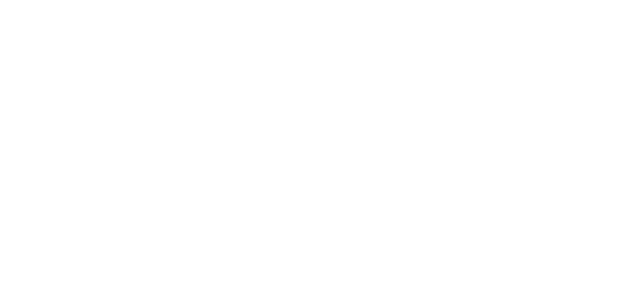
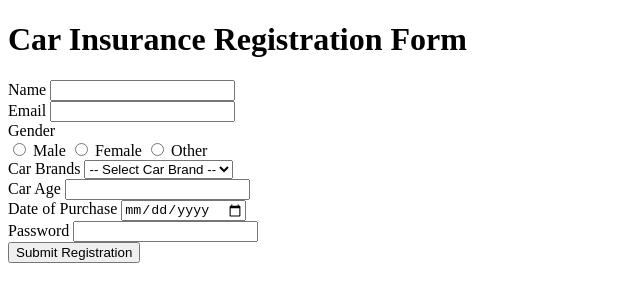
Before and after one commit to acciojob/car-insurance-form-banuraj2402-ops, a website: page main.html in a window 1280 px wide. Shown: the whole page, without its empty margins (0-640 px from the left). Drawn offline with Linux system fonts and the light colour scheme.

Commit message:
created a submission

```diff
--- a/main.html
+++ b/main.html
@@ -8,6 +8,91 @@
 
 <body>
 	<!-- the entire body must be written by student -->
+
+    <h1>Car Insurance Registration Form</h1>
+
+    <form method="POST">
+
+        <div>
+            <label for="name">Name</label>
+            <input
+                type="text"
+                id="name"
+                name="name"
+                required
+            >
+        </div>
+        <div>
+            <label for="email">Email</label>
+            <input
+                type="email"
+                id="email"
+                name="email"
+                required
+            >
+        </div>
+        <div>
+            <label>Gender</label><br>
+
+            <input id="gender_male" name="gender" type="radio" value="male" required>
+            <label for="gender_male">Male</label>
+
+            <input id="gender_female" name="gender" type="radio" value="female">
+            <label for="gender_female">Female</label>
+
+            <input id="gender_other" name="gender" type="radio" value="other">
+            <label for="gender_other">Other</label>
+        </div>
+        <div>
+            <label for="cars">Car Brands</label>
+            <select
+                id="cars"
+                name="cars"
+            >
+                <option value="">-- Select Car Brand --</option>
+                <option value="BMW">BMW</option>
+                <option value="Audi">Audi</option>
+                <option value="Mercedes">Mercedes</option>
+            </select>
+        </div>
+        <div>
+            <label for="carage">Car Age</label>
+            <input
+                type="number"
+                id="carage"
+                name="carage"
+                required
+                min="0"
+            >
+        </div>
+        <div>
+            <label for="dop">Date of Purchase</label>
+            <input
+                type="date"
+                id="dop"
+                name="dop"
+                required
+            >
+        </div>
+        <div>
+            <label for="password">Password</label>
+            <input
+                type="password"
+                id="password"
+                name="password"
+                required
+            >
+        </div>
+
+        <div>
+            <button
+                type="submit"
+            >
+                Submit Registration
+            </button>
+        </div>
+    </form>
+
     <script type="text/javascript" src="./script.js">
 </script>
 
```
